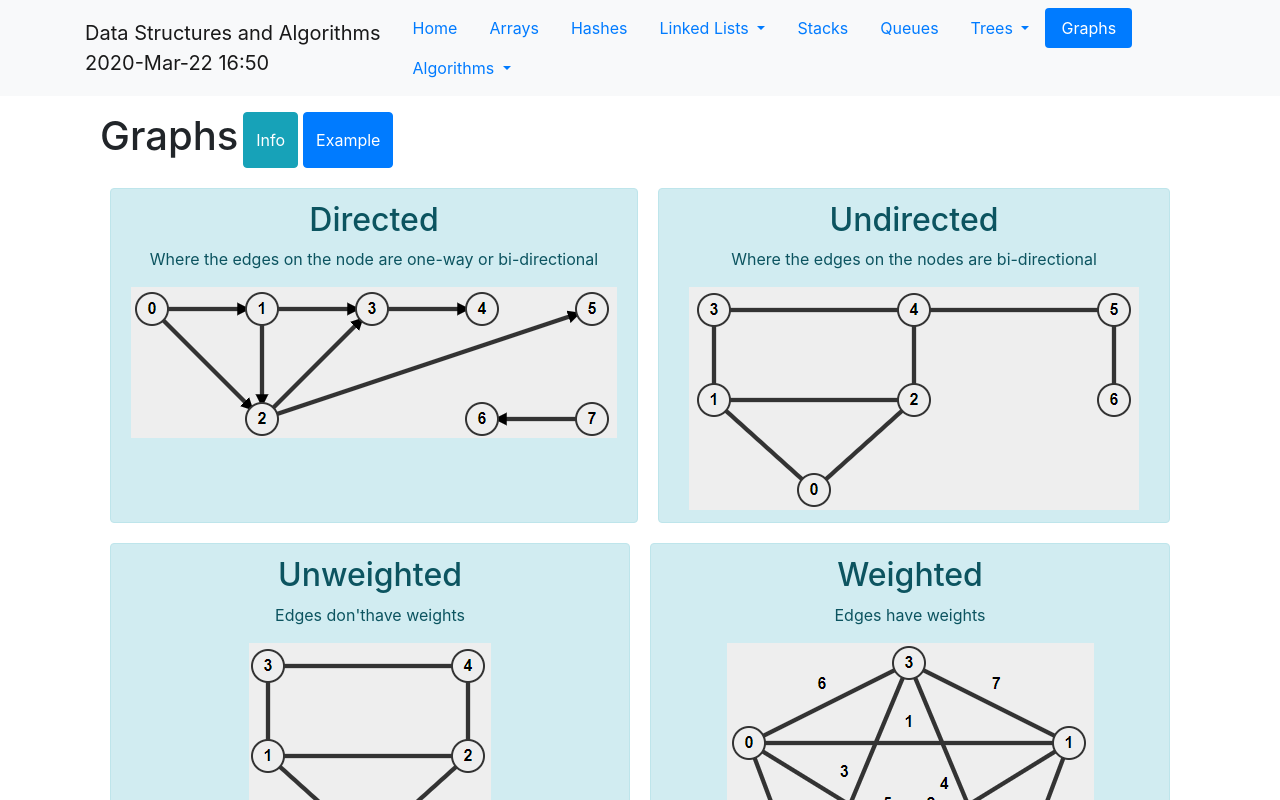
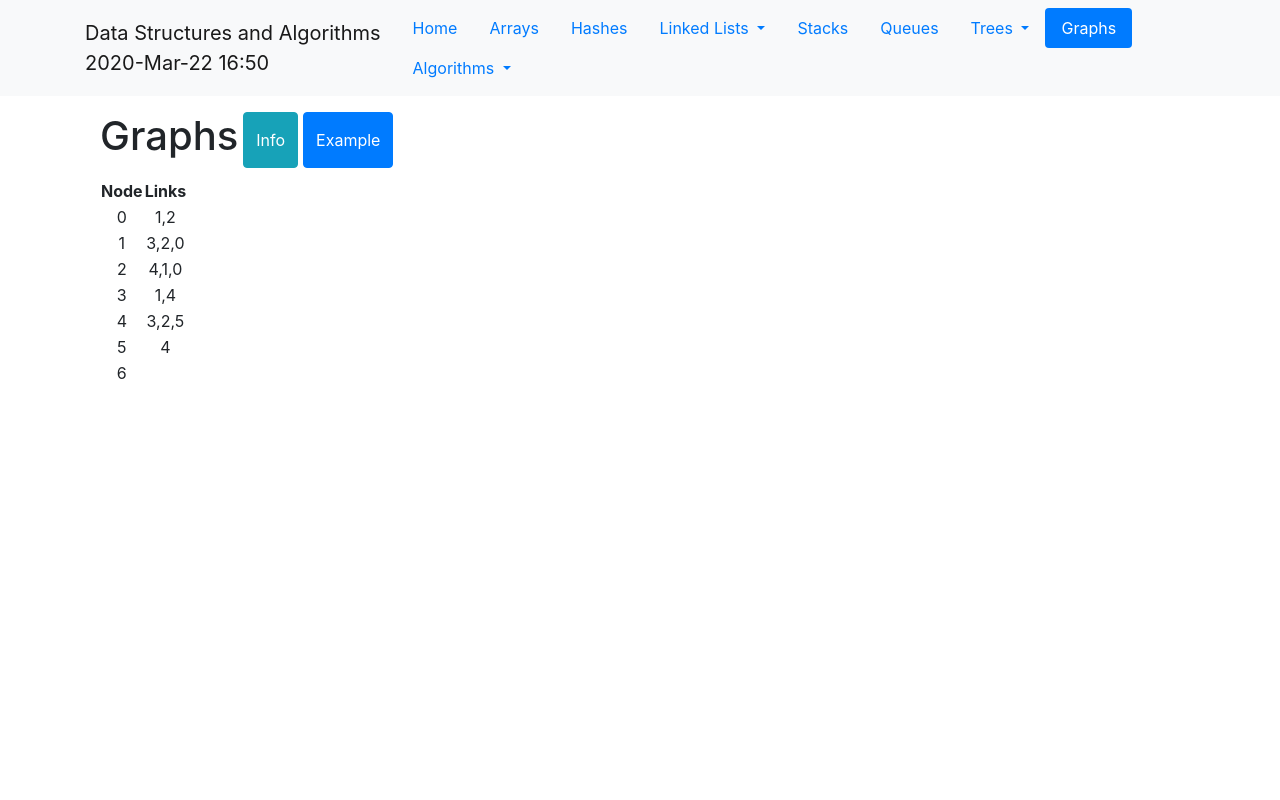
Before and after one commit to alexjwatts83/angular-data-strucutres, an Angular app: page /graphs in a window 1280 px wide. Shown: the top 800 px of the page. Built offline with nearby package versions, Linux system fonts and the light colour scheme.

Commit message:
added removeEgde from graph

```diff
--- a/src/app/graphs/graph-example/graph-example.component.html
+++ b/src/app/graphs/graph-example/graph-example.component.html
@@ -1 +1,23 @@
-<p>graph-example works!</p>
+<table>
+  <tr>
+    <th>
+      Node
+    </th>
+    <th>
+      Links
+    </th>
+  </tr>
+  <tr *ngFor="let item of keys">
+    <td>
+      {{item}}
+    </td>
+    <td>
+      {{graph.adjacentList[item]}}
+    </td>
+  </tr>
+</table>
+<!-- <pre>
+  <code>
+    {{  | json }}
+  </code>
+</pre> -->
--- a/src/app/graphs/graph-example/graph-example.component.ts
+++ b/src/app/graphs/graph-example/graph-example.component.ts
@@ -8,6 +8,8 @@ import { Graph } from '../graphs.model';
 })
 export class GraphExampleComponent implements OnInit {
   graph: Graph<number>;
+  keys: string[];
+
   constructor() {
     this.graph = new Graph<number>();
   }
@@ -40,6 +42,11 @@ export class GraphExampleComponent implements OnInit {
     }
 
     this.graph.showConnections();
+
+    console.log(this.graph.adjacentList);
+
+    this.keys = Object.keys(this.graph.adjacentList);
+    console.log(this.keys);
     //Answer:
     // 0-->1 2
     // 1-->3 2 0
@@ -48,5 +55,6 @@ export class GraphExampleComponent implements OnInit {
     // 4-->3 2 5
     // 5-->4 6
     // 6-->5
+    this.graph.removeEdge(5, 6);
   }
 }
--- a/src/app/graphs/graph/graph.component.ts
+++ b/src/app/graphs/graph/graph.component.ts
@@ -12,8 +12,7 @@ export class GraphComponent implements OnInit {
   constructor() { }
 
   ngOnInit(): void {
-    this.showExample = false;
-    this.showInfo = true;
+    this.showExampleClick();
   }
 
   showExampleClick() {
--- a/src/app/graphs/graphs.model.ts
+++ b/src/app/graphs/graphs.model.ts
@@ -17,13 +17,31 @@ export class Graph<T> {
   }
 
   addEdge(node1: T, node2: T) {
-    this.addEdgeToNode(node1, node2);
-    this.addEdgeToNode(node2, node1);
+    this._addEdgeToNode(node1, node2);
+    this._addEdgeToNode(node2, node1);
   }
 
-  addEdgeToNode(node1: T, node2: T) {
+  private _addEdgeToNode(node1: T, node2: T) {
     if (this.adjacentList[node1] !== undefined) {
       this.adjacentList[node1].push([node2]);
+    } else {
+      console.log(`Node, '${node1}' does not exists`);
+    }
+  }
+
+  removeEdge(node1: T, node2: T) {
+    this._removeEdgeFromNode(node1, node2);
+    this._removeEdgeFromNode(node2, node1);
+  }
+
+  private _removeEdgeFromNode(node1: T, node2: T) {
+    if (this.adjacentList[node1] !== undefined) {
+      let index = this.adjacentList[node1].findIndex((x: T) => x == node2);
+      if (index >= 0) {
+        this.adjacentList[node1].splice(index, 1);
+      } else {
+        console.log(`Edge, '${node1}' to '${node2}' does not exists`);
+      }
     } else {
       console.log(`Node, '${node1}' does not exists`);
     }
```
